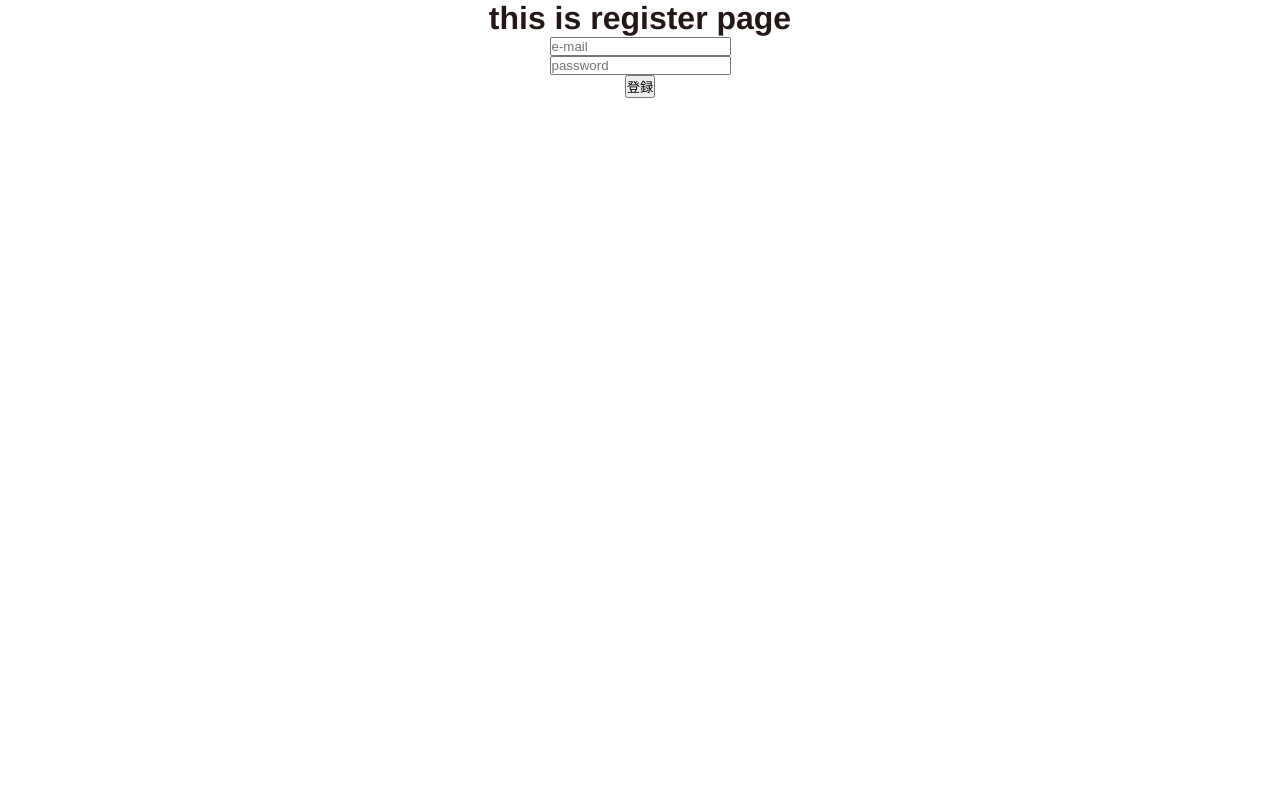
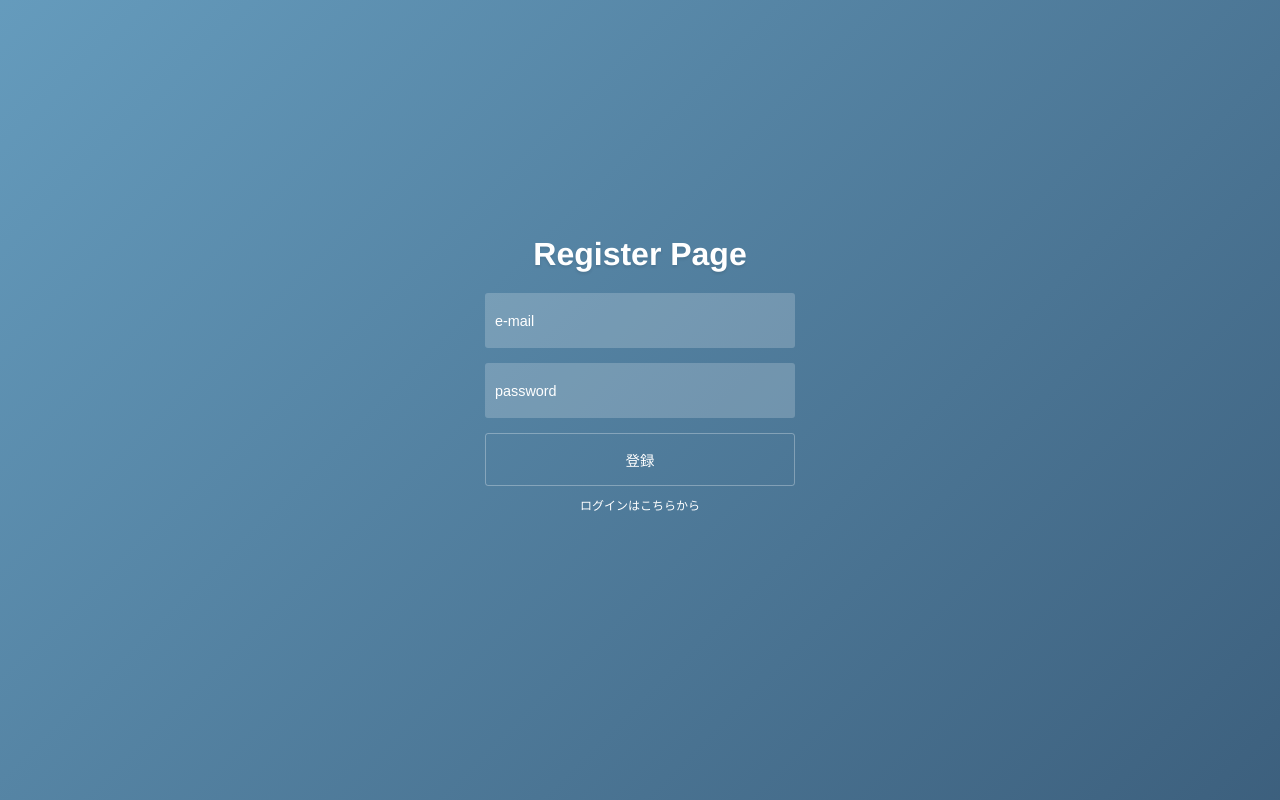
Before and after one commit to renasami/myjlab_summer_2021_teamM, a Vue app in the folder app/my-vue-app/: page /register in a window 1280 px wide. Built offline with nearby package versions, Linux system fonts and the light colour scheme.

Commit message:
登録ページできた

```diff
--- a/app/my-vue-app/src/components/Register.vue
+++ b/app/my-vue-app/src/components/Register.vue
@@ -1,9 +1,12 @@
 <template>
     <div id="register" >
-        <h1> this is register page </h1>
+    <div class="register_inner">
+        <h1> Register Page </h1>
         <input type="text" id="username" v-model="name" placeholder="e-mail"> <br>
-        <input type="text" id="password" v-model="password" placeholder="password"> <br>
-        <button type="submit" @click="register">登録</button>
+        <input type="password" id="password" v-model="password" placeholder="password"> <br>
+        <button type="submit" @click="register">登録</button><br>
+        <a class='rgster' href="/login">ログインはこちらから</a>
+    </div>
     </div>
 </template>
 <script>
@@ -66,6 +69,80 @@ export default {
 
 }
 </script>
-<style >
 
+<style scoped>
+#register {
+    position:relative;
+    width: 100%;
+    height: 100vh;
+    /* background: linear-gradient(-45deg, #ee7752, #e73c7e, #23a6d5, #23d5ab); */
+     background: linear-gradient(-45deg, #1c304b, #6da7c9);
+    background-size: 200% 200%;
+    animation: gradient 8s ease infinite;
+}
+
+@keyframes gradient {
+  0% {
+    background-position: 0% 50%;
+  }
+  50% {
+    background-position: 100% 50%;
+  }
+  100% {
+    background-position: 0% 50%;
+  }
+}
+
+.register_inner {
+    position:absolute;
+  top: 50%;
+  left: 50%;
+  transform: translateY(-50%) translateX(-50%);
+    -webkit-transform: translateY(-50%) translateX(-50%);
+    padding-bottom:50px;
+}
+
+h1 {
+    color: white;
+    margin-bottom: 20px;
+    font-weight: bold;
+    text-shadow: 0 2px 3px rgba(0, 0, 0, 0.1);
+}
+
+input {
+    width:300px;
+    height:55px;
+    text-align: left;
+    border: none;
+    background-color: rgba(255, 255, 255, 0.2);
+    margin-bottom: 15px;
+    border-radius: 3px;
+    padding-left: 10px;
+    font-size: 0.9em;
+}
+
+::placeholder {
+  color: white;
+}
+
+button {
+    width:310px;
+    height: 53px;
+    color: rgba(255, 255, 255, 1);
+    border: 1px solid rgba(255, 255, 255, 0.3);
+    background-color: transparent;
+    border-radius: 3px;
+    margin-bottom: 10px;
+    font-size: 0.9em;
+}
+
+button:hover, .rgster:hover {
+    color: rgba(255, 255, 255, 0.5);
+}
+
+.rgster {
+    font-size: 0.75em;
+    color: white;
+    text-decoration: none;
+}
 </style>
```
